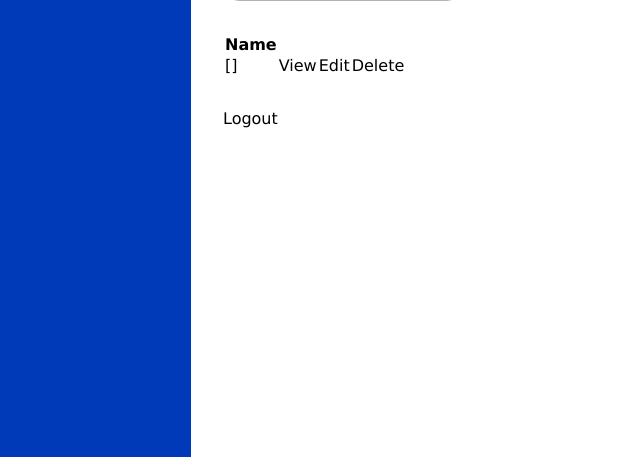
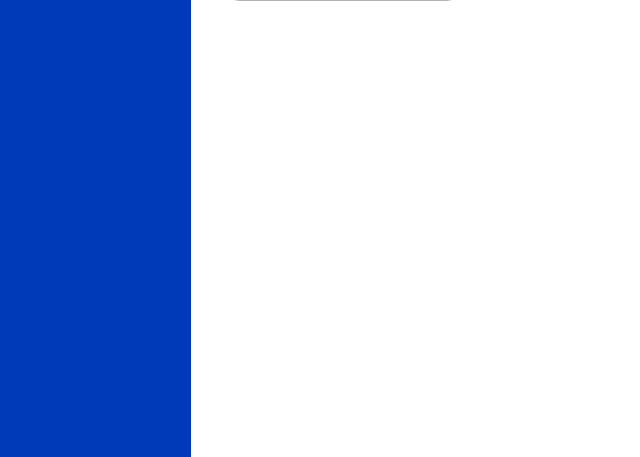
Before and after one commit to rakkaalhazimi/ParameterRecorder, a Flask app: template app/templates/index.html in a window 1280 px wide. Shown: the part 343-800 px from the top of the page, without its empty margins (49-689 px from the left). Run offline with Flask 2, Linux system fonts and the light colour scheme; the template is opened without the code that fills it: most values are stand-ins (such as "Sample title", 1, 10 or a date in 2020); some libraries are stand-ins or nearby versions.

Commit message:
rm: previous home layout

```diff
--- a/app/templates/index.html
+++ b/app/templates/index.html
@@ -49,26 +49,7 @@
             ></ProjectCard>
           {% endfor %}
         </div>
-
-        <table>
-          <thead>
-            <th>Name</th>
-          </thead>
-          <tbody>
-            {% for project in projects %}
-              <tr>
-                <td>{{ project.name }}</td>
-                <td><a href="{{ url_for('base.view_project', project_id=project.id) }}">View</a></td>
-                <td><a href="{{ url_for('base.update_project', project_id=project.id) }}">Edit</a></td>
-                <td><a href="{{ url_for('base.delete_project', project_id=project.id) }}">Delete</a></td>
-              </tr>
-            {% endfor %}
-          </tbody>
-        </table>
-
-        <a href="{{ url_for('auth.logout') }}">Logout</a>
       </div>
-
     </div>
   `
 
```
